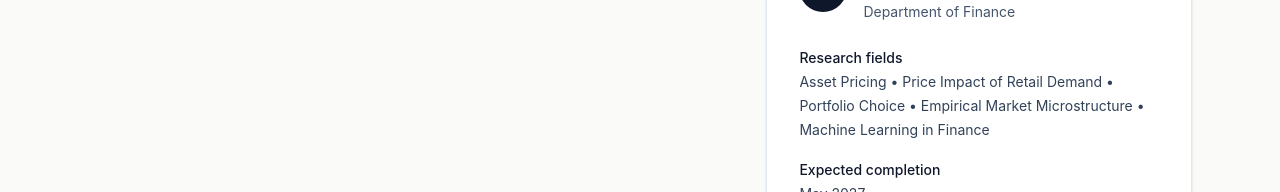
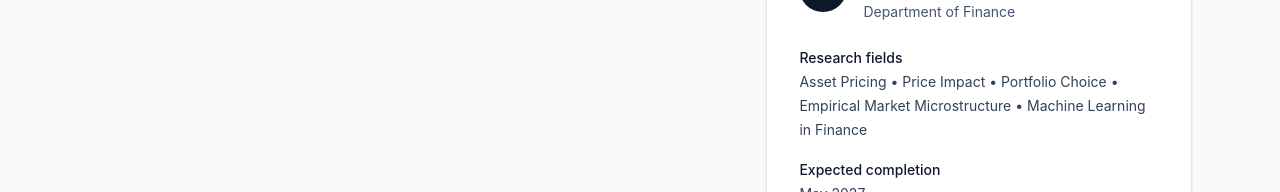
Before and after one commit to jlaws13/joshua_lawson, a React (Vite) app: page / in a window 1280 px wide. Shown: the part 677-869 px from the top of the page. Built offline with nearby package versions, Linux system fonts and the light colour scheme.

Commit message:
Shorten price impact research label

```diff
--- a/src/App.jsx
+++ b/src/App.jsx
@@ -6,7 +6,7 @@ export default function JoshuaLawsonWebsite() {
 
   const researchInterests = [
     "Asset Pricing",
-    "Price Impact of Retail Demand",
+    "Price Impact",
     "Portfolio Choice",
     "Empirical Market Microstructure",
     "Machine Learning in Finance",
```
